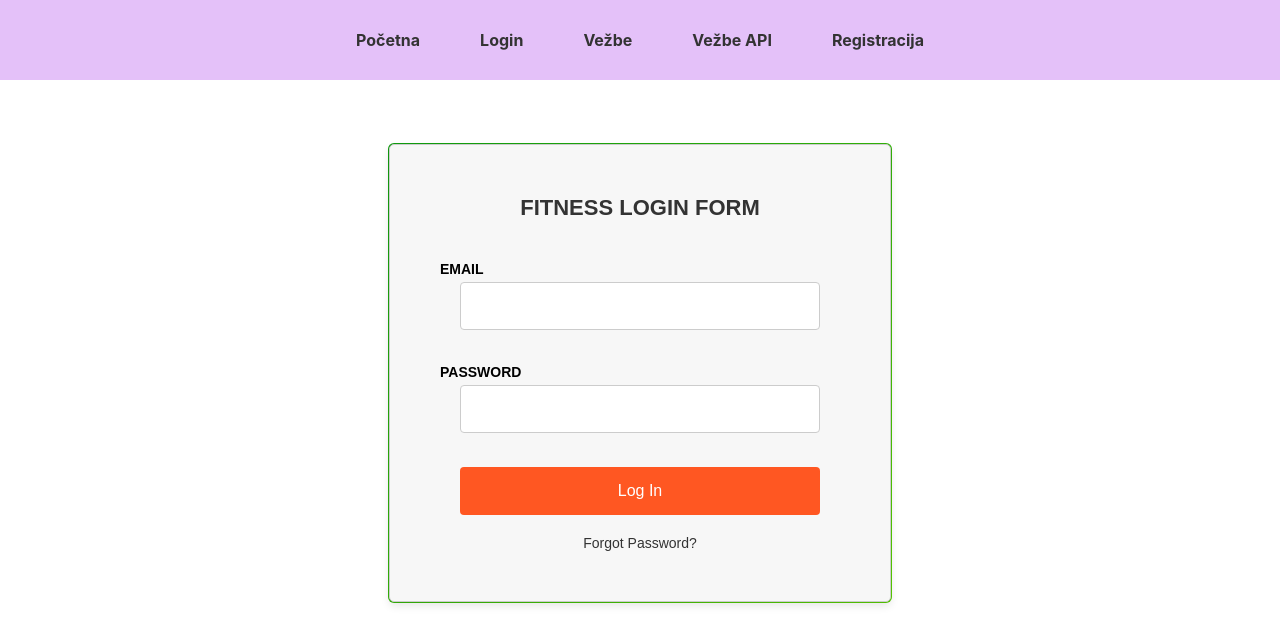
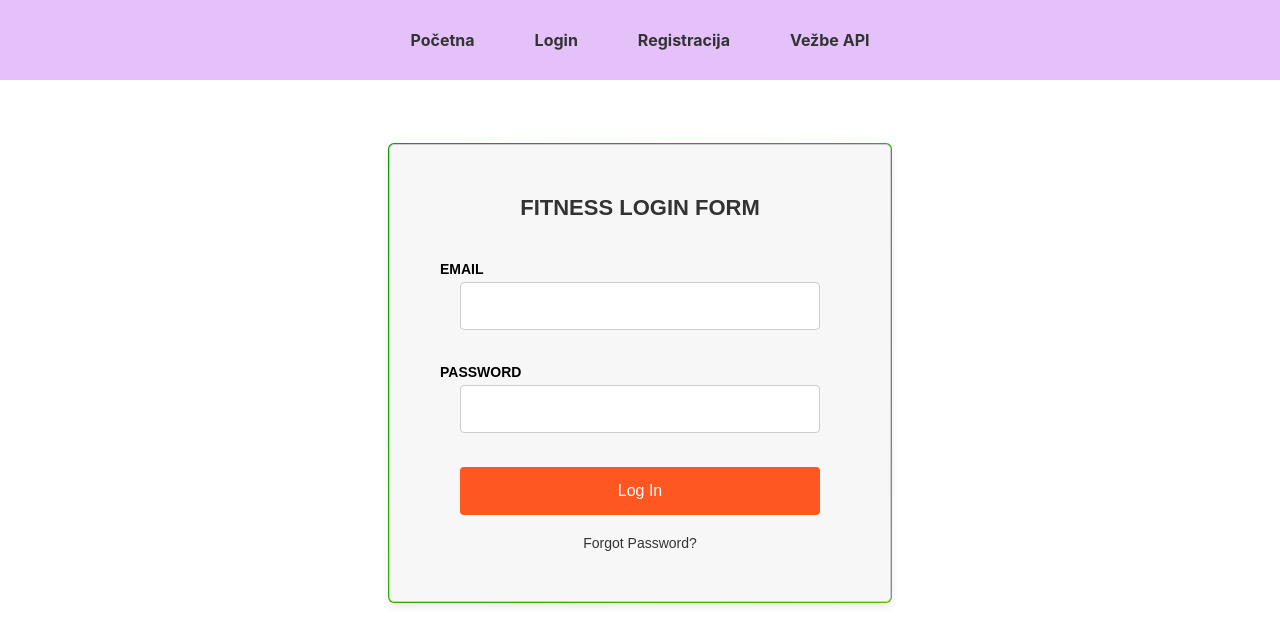
Before and after one commit to elab-development/internet-tehnologije-projekat-fitnesplaner_2019_0078, a React (Create React App) app in the folder reactapp/: page /login in a window 1280 px wide. Shown: the top 644 px of the page. Built offline with nearby package versions, Linux system fonts and the light colour scheme.

Commit message:
dodat kod za logout funkcionalnost

```diff
--- a/reactapp/src/App.js
+++ b/reactapp/src/App.js
@@ -7,15 +7,17 @@ import Vezbe from './komponente/vezbe/Vezbe';
 import VezbeApi from './komponente/vezbe/VezbeApi';
 import HomePage from './komponente/HomePage/HomePage';
 import Navbar from './komponente/nav/Navbar';
+import { useState } from 'react';
 
 
 function App() {
+  const [token,setToken]=useState(null);
   return (
     <Router>
-      <Navbar />
+      <Navbar token={token} setToken={setToken}  />
       <Routes>
       <Route path="/" element={<HomePage />} />
-        <Route path="/login" element={<LoginForm />} />
+        <Route path="/login" element={<LoginForm setToken={setToken}/>} />
         <Route path="/vezbe" element={<Vezbe />} />
         <Route path="/vezbeapi" element={<VezbeApi/>} />
         <Route path="/register" element={<RegisterForm />} />
--- a/reactapp/src/komponente/LoginRegistracija/LoginForm.js
+++ b/reactapp/src/komponente/LoginRegistracija/LoginForm.js
@@ -3,7 +3,7 @@ import axios from 'axios';
 import './LoginForm.css';
 import InputField from './InputField';
 
-const LoginForm = () => {
+const LoginForm = ({setToken}) => {
   const [formData, setFormData] = useState({
     email: '',
     password: ''
@@ -32,6 +32,7 @@ const LoginForm = () => {
 
       if (response.status === 200) {
         sessionStorage.setItem('authToken', data.access_token);
+        setToken(data.access_token);
         console.log('Login successful');
       } else {
         console.error('Login failed:', data.message);
--- a/reactapp/src/komponente/nav/Navbar.jsx
+++ b/reactapp/src/komponente/nav/Navbar.jsx
@@ -1,25 +1,53 @@
 import React from 'react';
-import { Link } from 'react-router-dom';
+import { Link,  useNavigate } from 'react-router-dom';
+import axios from 'axios';
 
-function Navbar() {
+function Navbar({ token, setToken }) {
+  const history = useNavigate();
+  const handleLogout = async () => {
+    try {
+      await axios.post('http://127.0.0.1:8000/api/logout', null, {
+        headers: {
+          Authorization: `Bearer ${token}`,
+        },
+      });
+
+      setToken(null);
+      history('/');
+    } catch (error) {
+      console.error('Greška prilikom odjave:', error);
+    }
+  };
+
   return (
     <nav className="navbar">
       <ul className="nav-list">
         <li className="nav-item">
           <Link to="/" className="nav-link">Početna</Link>
         </li>
+        {token === null && (
+          <>
             <li className="nav-item">
               <Link to="/login" className="nav-link">Login</Link>
             </li>
             <li className="nav-item">
-          <Link to="/vezbe" className="nav-link">Vežbe</Link>
+              <Link to="/register" className="nav-link">Registracija</Link>
             </li>
             <li className="nav-item">
               <Link to="/vezbeapi" className="nav-link">Vežbe API</Link>
             </li>
+          </>
+        )}
+        {token !== null && (
+          <>
             <li className="nav-item">
-          <Link to="/register" className="nav-link">Registracija</Link>
+              <Link to="/vezbe" className="nav-link">Vežbe</Link>
             </li>
+            <li className="nav-item">
+              <button onClick={handleLogout} className="nav-link">Logout</button>
+            </li>
+          </>
+        )}
       </ul>
     </nav>
   );
```
Lines whose indentation alone changed are shown as unchanged.
